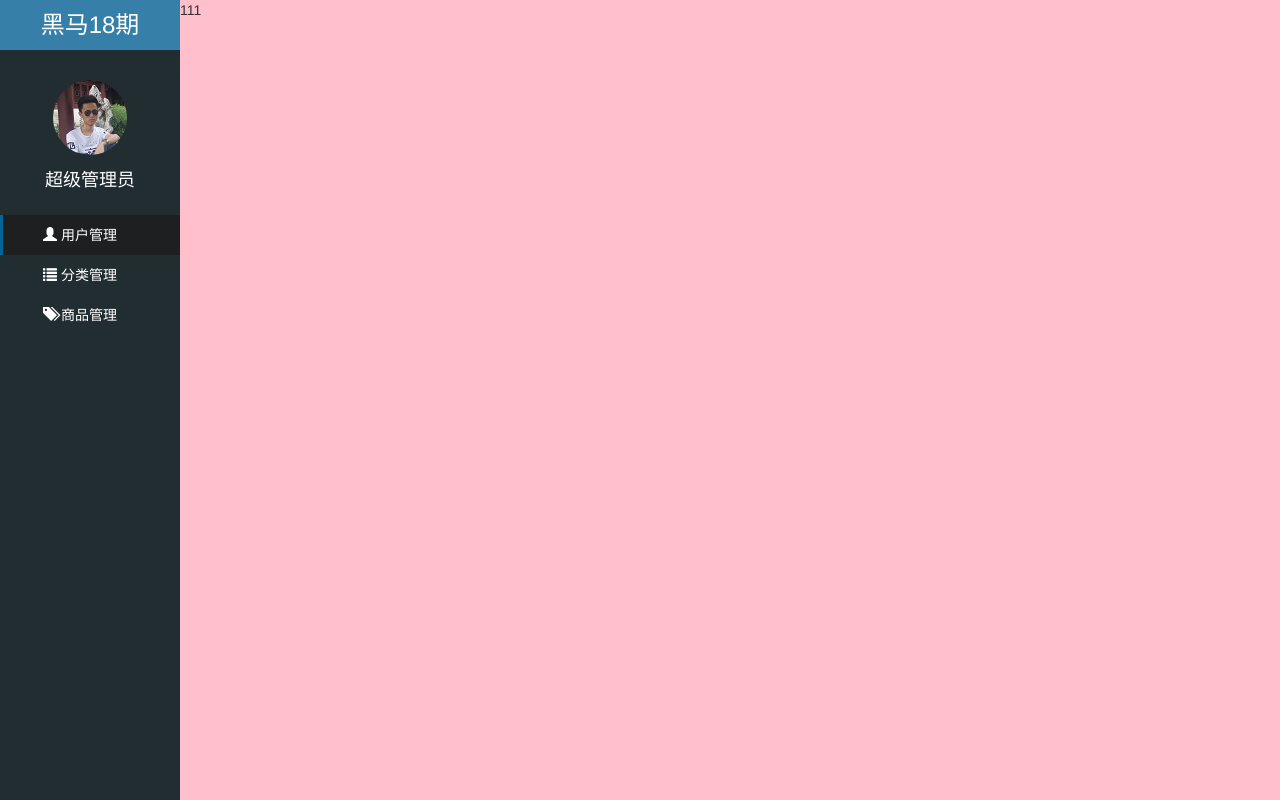
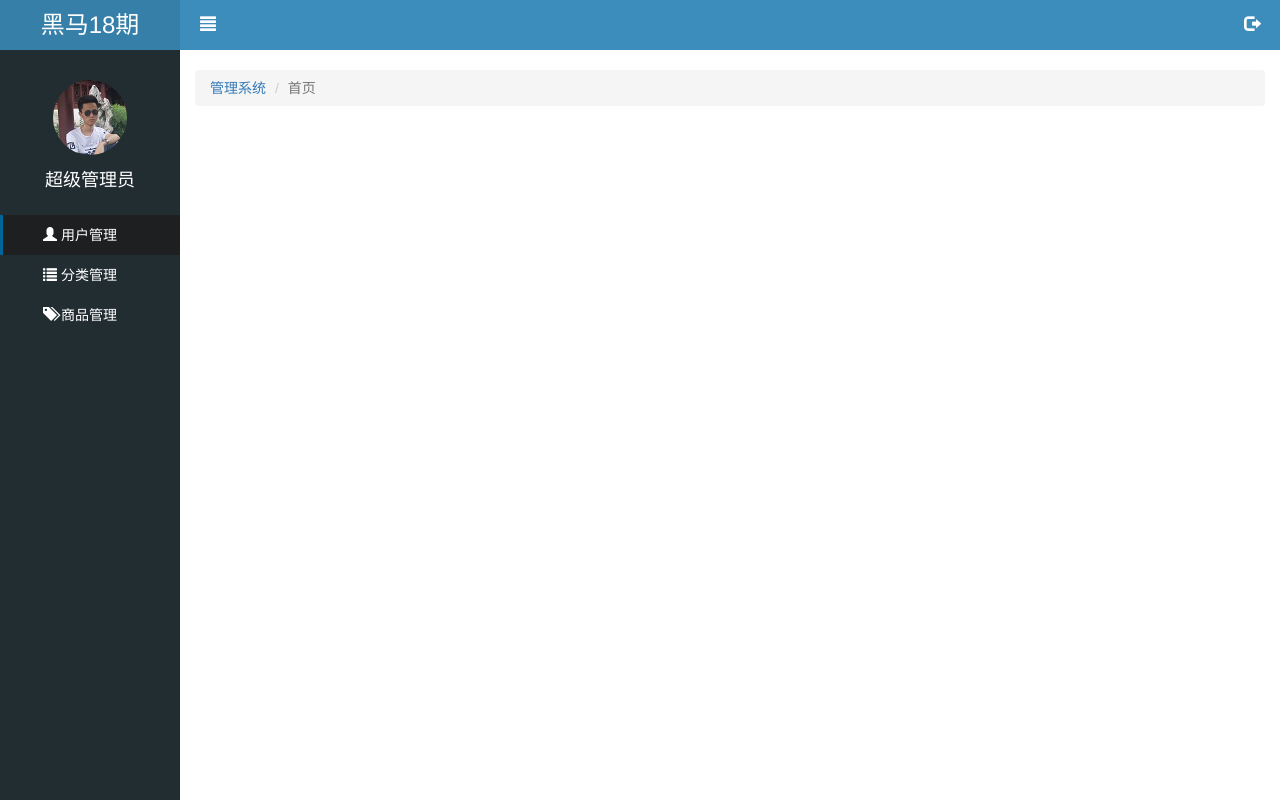
Before and after one commit to mengyinyu/sh18_letao, a website: page public/back/index.html in a window 1280 px wide. Drawn offline with Linux system fonts and the light colour scheme.

Commit message:
首页-右边静态页

```diff
--- a/public/back/css/common.css
+++ b/public/back/css/common.css
@@ -73,5 +73,17 @@ a, a:link, a:visited, a:hover, a:active {
     padding-left: 180px;
     width: 100%;
     height: 100%;
-    background-color: pink;
 }
+
+.lt_main .lt_header {
+    height: 50px;
+    background-color: #3c8dbc;
+    line-height: 50px;
+    padding: 0 20px;
+    margin-bottom: 20px;
+}
+
+.lt_main .lt_header a {
+    color: #fff;
+    font-size: 16px;
+}
--- a/public/back/index.html
+++ b/public/back/index.html
@@ -46,7 +46,22 @@
     </div>
 </div>
 <div class="lt_main">
-    111
+
+    <div class="lt_header">
+        <a href="javascript:;" class="pull-left icon_menu"><span class="glyphicon glyphicon-align-justify"></span></a>
+        <a href="javascript:;" class="pull-right icon_logout"><span class="glyphicon glyphicon-log-out"></span></a>
+    </div>
+
+    <div class="container-fluid">
+        <!--路径导航-->
+        <ol class="breadcrumb">
+            <li><a href="#">管理系统</a></li>
+            <li class="active">首页</li>
+        </ol>
+
+        <!--内容-->
+        <div class="lt_content"></div>
+    </div>
 </div>
 
 
```
